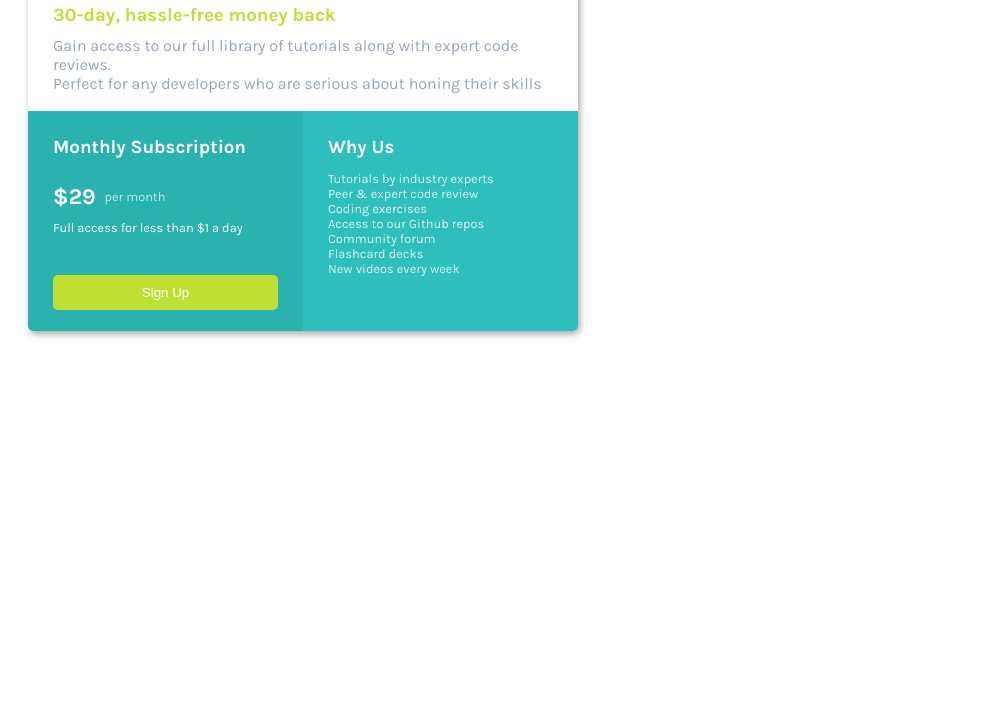
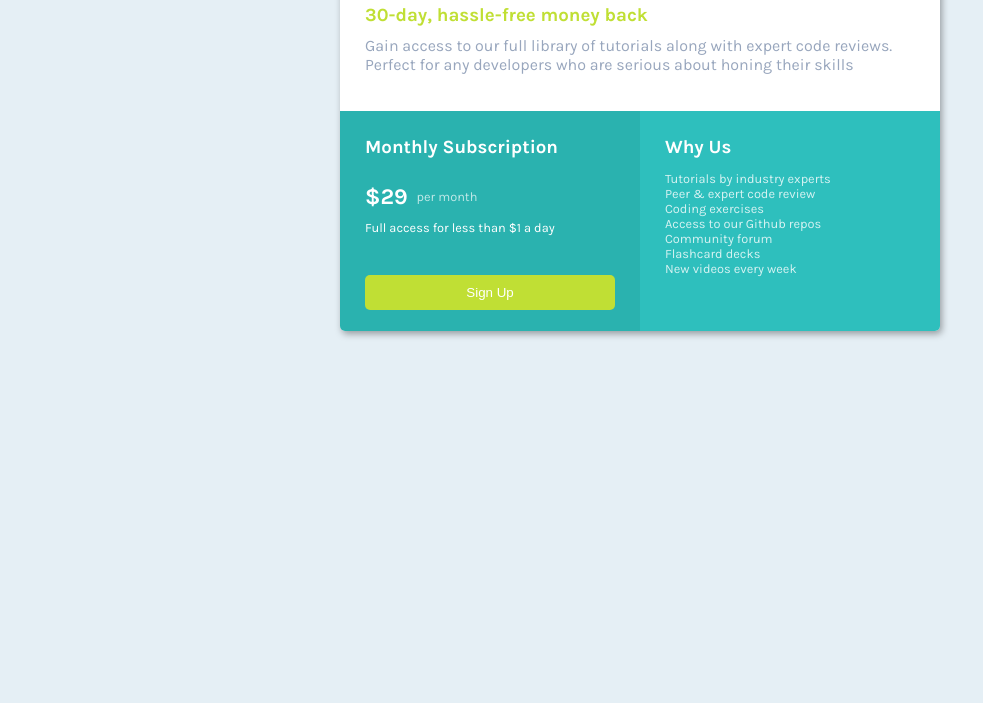
Before and after one commit to craigwolfe/single-price-component, a plain HTML site: page index.html in a window 1280 px wide. Shown: the part 97-800 px from the top of the page, without its empty margins (0-983 px from the left). Drawn offline with Linux system fonts and the light colour scheme.

Commit message:
change to css and read me

```diff
--- a/styles.css
+++ b/styles.css
@@ -7,6 +7,7 @@ html {
 
 body {
   padding: 20px;
+  background-color: #e5eff5;
 }
 
 h2,
@@ -25,6 +26,8 @@ p {
   box-shadow: 2px 3px 7px 0px rgba(0, 0, 0, 0.35);
   border-radius: 5px;
   overflow: hidden;
+  margin: auto;
+  background-color: white;
 }
 
 #top-section {
@@ -123,12 +126,13 @@ ul {
   height: 100%;
   width: 100%;
 }
-@media(min-width:576px){
- #card{
-    height:400px;
-    width:550px;
+@media (min-width: 576px) {
+  #card {
+    height: 400px;
+    width: 600px;
   }
-  #bottom-right-section, #bottom-left-section {
-    width:50%;
+  #bottom-right-section,
+  #bottom-left-section {
+    width: 50%;
   }
 }
```
Also changed, not shown: 3 other files.
